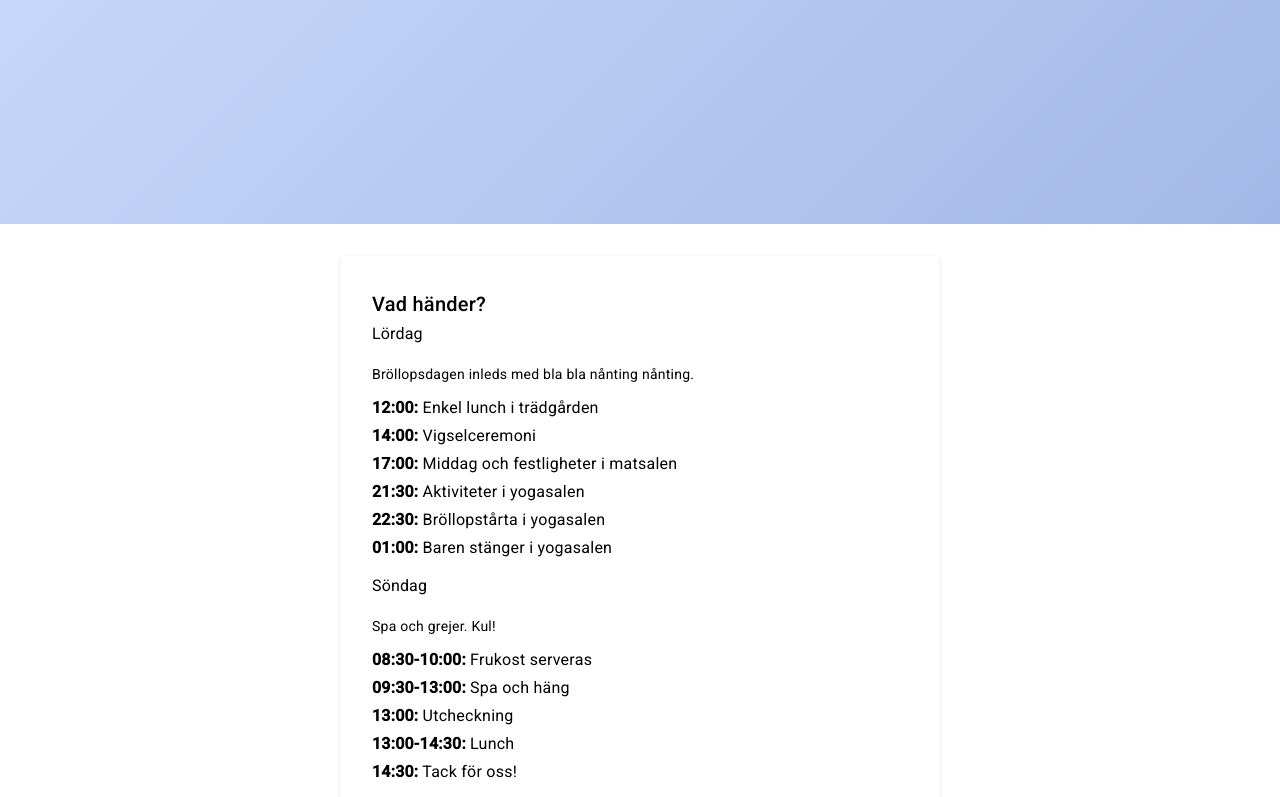
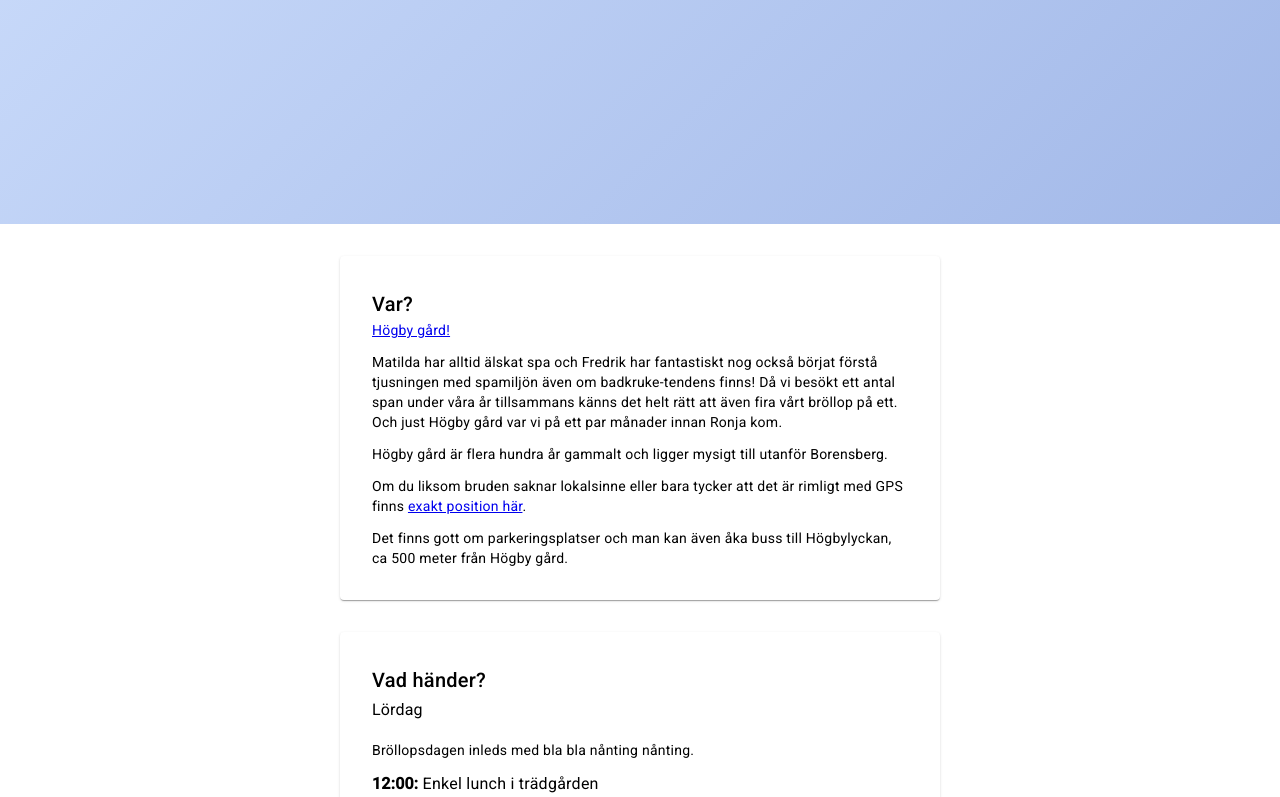
Before and after one commit to Thrinduil/brollop, an Angular app in the folder wedding-website/: page / in a window 1280 px wide. Shown: the part 576-1373 px from the top of the page. Built offline with nearby package versions, Linux system fonts and the light colour scheme.

Commit message:
Lägg till where.component.ts

```diff
--- a/wedding-website/src/app/app.component.html
+++ b/wedding-website/src/app/app.component.html
@@ -1,2 +1,3 @@
 <app-wedding-info></app-wedding-info>
+<app-where></app-where>
 <app-what></app-what>
--- a/wedding-website/src/app/app.component.ts
+++ b/wedding-website/src/app/app.component.ts
@@ -2,11 +2,12 @@ import {Component} from '@angular/core';
 import {CommonModule} from '@angular/common';
 import {WeddingInfoComponent} from "./wedding-info/wedding-info.component";
 import {WhatComponent} from "./whats-up/what.component";
+import {WhereComponent} from "./where/where.component";
 
 @Component({
   selector: 'app-root',
   standalone: true,
-  imports: [CommonModule, WeddingInfoComponent, WhatComponent],
+  imports: [CommonModule, WeddingInfoComponent, WhatComponent, WhereComponent],
   templateUrl: './app.component.html',
   styleUrl: './app.component.scss'
 })
--- /dev/null
+++ b/wedding-website/src/app/where/where.component.ts
@@ -0,0 +1,49 @@
+import { Component } from '@angular/core';
+import {MatCard, MatCardContent, MatCardHeader, MatCardTitle} from "@angular/material/card";
+import {CardUi} from "../ui/card.ui";
+
+@Component({
+  selector: 'app-where',
+  standalone: true,
+  imports: [
+    MatCard,
+    MatCardHeader,
+    MatCardContent,
+    MatCardTitle,
+    CardUi
+  ],
+  template: `
+    <app-card>
+      <mat-card>
+        <mat-card-header>
+          <mat-card-title>Var?</mat-card-title>
+        </mat-card-header>
+        <mat-card-content>
+          <p>
+            <a href="https://spa.hogbygard.se/">Högby gård!</a>
+          </p>
+          <p>
+            Matilda har alltid älskat spa och Fredrik har fantastiskt nog också börjat förstå tjusningen med spamiljön
+            även om badkruke-tendens finns! Då vi besökt ett antal span under våra år tillsammans känns det helt rätt
+            att även fira vårt bröllop på ett. Och just Högby gård var vi på ett par månader innan Ronja kom.
+          </p>
+          <p>
+            Högby gård är flera hundra år gammalt och ligger mysigt till utanför Borensberg.
+          </p>
+          <p>
+            Om du liksom bruden saknar lokalsinne eller bara tycker att det är rimligt med GPS finns
+            <a href="https://spa.hogbygard.se/kontakta-oss/">exakt position här</a>.
+          </p>
+          <p>
+            Det finns gott om parkeringsplatser och man kan även åka buss till Högbylyckan,
+            ca 500 meter från Högby gård.
+          </p>
+        </mat-card-content>
+      </mat-card>
+    </app-card>
+  `,
+  styles: ``
+})
+export class WhereComponent {
+
+}
```
